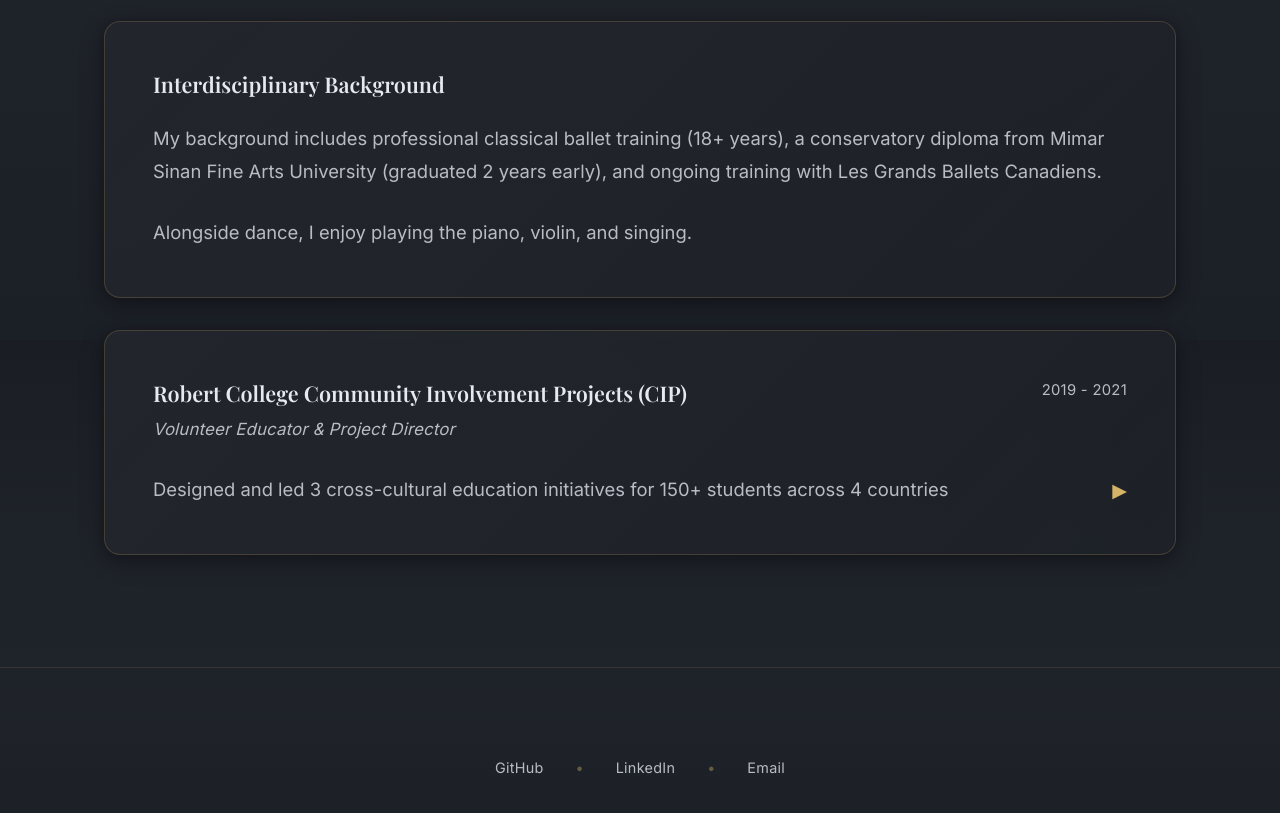
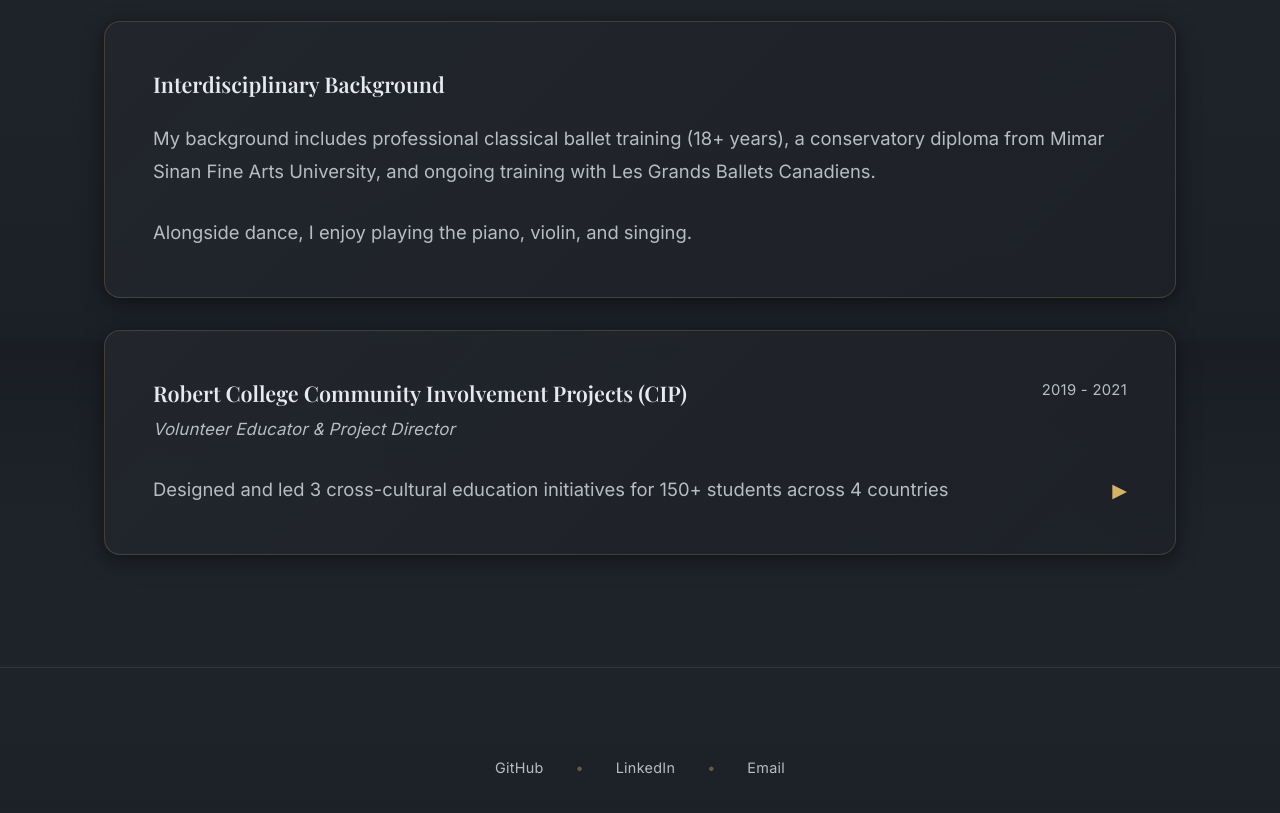
Before and after one commit to nehirozs/my-website, a React (Vite) app: page /about in a window 1280 px wide. Shown: the part 1260-2073 px from the top of the page. Built offline with nearby package versions, Linux system fonts and the light colour scheme.

Commit message:
about update 3

```diff
--- a/src/pages/About.jsx
+++ b/src/pages/About.jsx
@@ -125,7 +125,7 @@ export default function About() {
         >
           <h3 style={styles.projectName}>Interdisciplinary Background</h3>
           <p style={{...styles.paragraph, marginTop: '1.5rem', marginBottom: 0}}>
-            My background includes professional classical ballet training (18+ years), a conservatory diploma from Mimar Sinan Fine Arts University (graduated 2 years early), and ongoing training with Les Grands Ballets Canadiens.
+            My background includes professional classical ballet training (18+ years), a conservatory diploma from Mimar Sinan Fine Arts University, and ongoing training with Les Grands Ballets Canadiens.
           </p>
           <p style={{...styles.paragraph, marginTop: '1.75rem', marginBottom: 0}}>
             Alongside dance, I enjoy playing the piano, violin, and singing.
@@ -155,13 +155,13 @@ export default function About() {
           ) : (
             <ul style={styles.projectList}>
               <li style={styles.projectItem}>
-                <strong>Proverb Workshop (2021):</strong> Led online workshops for migrant students (ages 10–15) from Syria, Turkey, Lebanon, and Estonia to exchange cultural proverbs; contributed to a published collection promoting intercultural understanding.
+                <strong>Proverb Workshop (2021):</strong> Led online workshops for migrant students (ages 10–15) across four countries to exchange cultural proverbs; contributed to a published collection on intercultural understanding.
               </li>
               <li style={styles.projectItem}>
-                <strong>Manyas United (2021):</strong> Taught environmental awareness through art and English lessons in virtual sessions for primary school students; collaborated with a multidisciplinary instructor team.
+                <strong>Manyas United (2021):</strong> Taught environmental awareness through art and English in virtual primary school sessions; collaborated with a multidisciplinary instructor team.
               </li>
               <li style={styles.projectItem}>
-                <strong>Esenyurt CIP (2019):</strong> Designed murals for a mixed Turkish–Syrian primary school and organized creative workshops in music, drama, and drawing to support student engagement.
+                <strong>Esenyurt CIP (2019):</strong> Designed murals and organized creative workshops (music, drama, drawing) for a mixed Turkish–Syrian primary school to support student engagement.
               </li>
             </ul>
           )}
```
